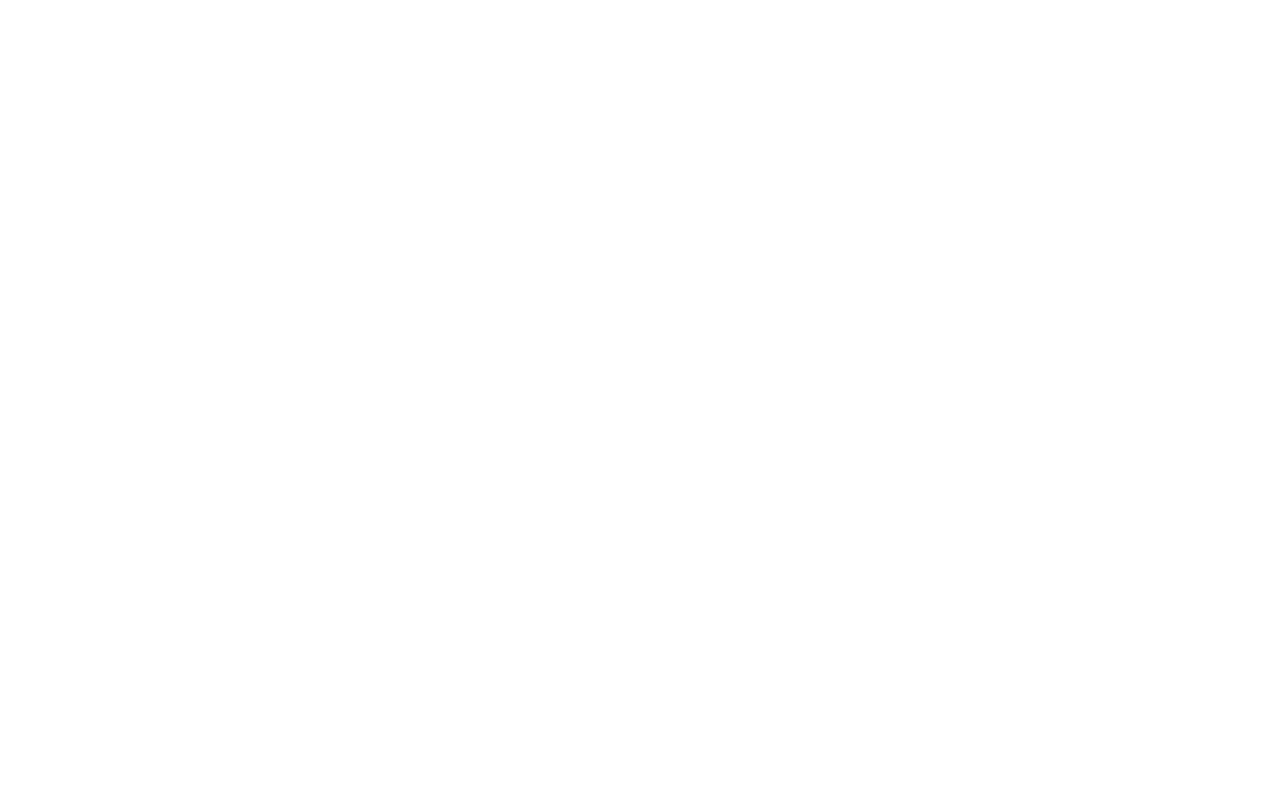
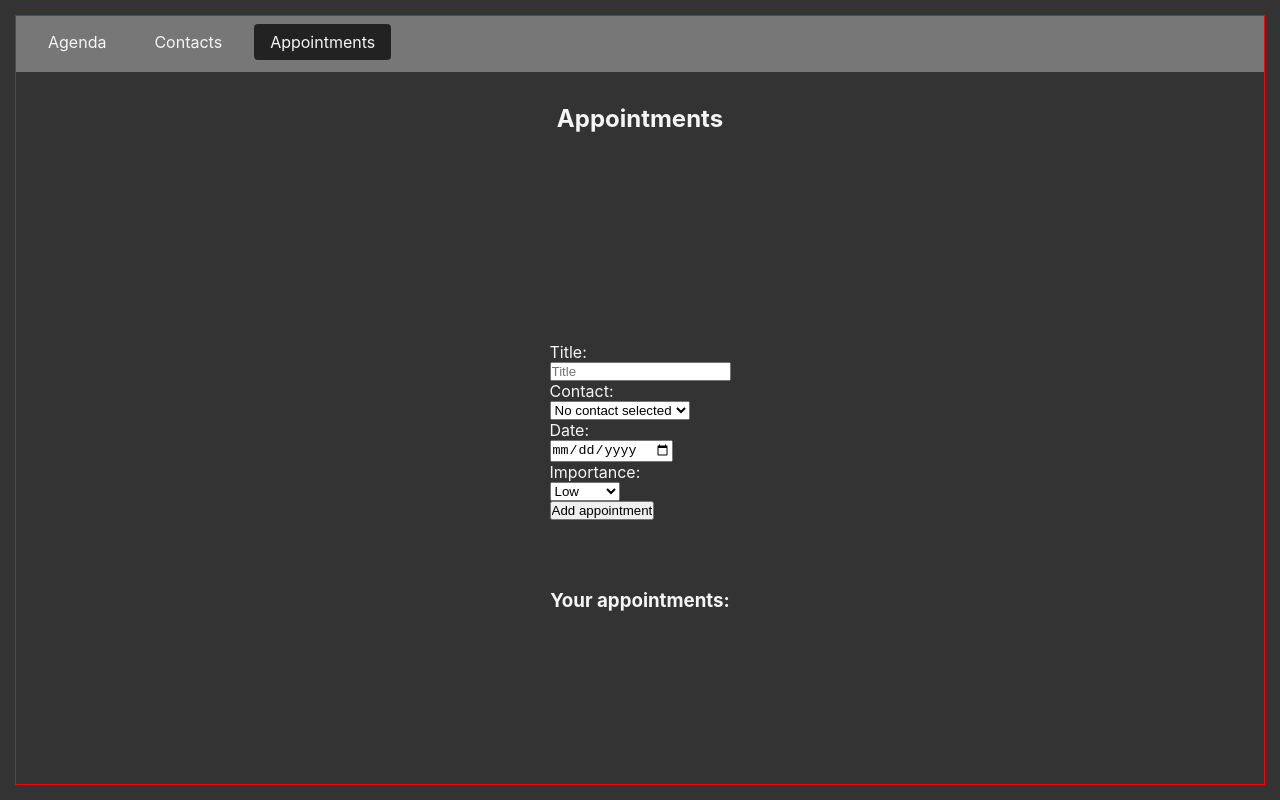
Before and after one commit to GOZEBRAHEAD/react-agenda, a React (Create React App) app: page /appointments in a window 1280 px wide. Built offline with nearby package versions, Linux system fonts and the light colour scheme.

Commit message:
✨ Added contact and appointment components

```diff
--- a/src/App.css
+++ b/src/App.css
@@ -1,38 +1,34 @@
-.App {
-  text-align: center;
+.layout {
+  height: 100%;
+
+  outline: 1px solid red;
+
+  display: grid;
+  grid-template-rows: 3.5rem 1fr;
 }
 
-.App-logo {
-  height: 40vmin;
-  pointer-events: none;
+.layout__navbar {
+  background-color: #777;
+  padding: 1rem 0;
 }
 
-@media (prefers-reduced-motion: no-preference) {
-  .App-logo {
-    animation: App-logo-spin infinite 20s linear;
-  }
+.layout__navbar a {
+  color: whitesmoke;
+  text-decoration: none;
+  margin-left: 1rem;
+  padding: 0.5rem 1rem;
+  border-radius: 0.25rem;
+  transition: all 0.2s ease;
 }
 
-.App-header {
-  background-color: #282c34;
-  min-height: 100vh;
-  display: flex;
-  flex-direction: column;
-  align-items: center;
-  justify-content: center;
-  font-size: calc(10px + 2vmin);
-  color: white;
+.layout__navbar a.active {
+  background-color: #222;
 }
 
-.App-link {
-  color: #61dafb;
+.layout__content {
+  height: 100%;
+  padding: 2rem;
+  text-align: center;
+
+  display: grid;
 }
-
-@keyframes App-logo-spin {
-  from {
-    transform: rotate(0deg);
-  }
-  to {
-    transform: rotate(360deg);
-  }
-}
--- a/src/App.js
+++ b/src/App.js
@@ -1,12 +1,69 @@
-import { BrowserRouter as Router } from 'react-router-dom';
+import { BrowserRouter as Router, Route, NavLink, Switch } from 'react-router-dom';
+
+import { useState } from 'react';
+
+import ContactContainer from './components/ContactContainer/ContactContainer';
+import AppointmentContainer from './components/AppointmentContainer/AppointmentContainer';
 
 import './App.css';
 
 function App() {
 
+  const [contacts, setContacts] = useState([]);
+  const [appointments, setAppointments] = useState([]);
+
+  const addContacts = (name, email, socialType) => {
+
+    setContacts(prevContacts => [...prevContacts, { name, email, socialType }])
+  }
+
+  const addAppointments = (title, contact, date, importance) => {
+
+    setAppointments(prevAppointments => [...prevAppointments, { title, contact, date, importance }])
+  }
+
   return (
 
-    <div className="App">
+    <div className="layout">
+
+      <Router>
+
+        <nav className='layout__navbar'>
+          <NavLink exact to='/' activeClassName="active">Agenda</NavLink>
+          <NavLink to='/contacts' activeClassName="active">Contacts</NavLink>
+          <NavLink to='/appointments' activeClassName="active">Appointments</NavLink>
+        </nav>
+
+        <div className='layout__content'>
+
+          <Switch>
+
+            <Route exact path='/'>
+              <h1>Welcome to the agenda!</h1>
+              <h4>Made by Luciano Nieves</h4>
+              <p>Check it out adding some contacts or appointments :)</p>
+            </Route>
+
+            <Route path='/contacts'>
+              <ContactContainer
+                contacts={contacts}
+                addContacts={addContacts}
+              />
+            </Route>
+
+            <Route path='/appointments'>
+              <AppointmentContainer
+                contacts={contacts}
+                appointments={appointments}
+                addAppointments={addAppointments}
+              />
+            </Route>
+
+          </Switch>
+
+        </div>
+
+      </Router>
 
     </div>
   );
--- /dev/null
+++ b/src/components/AppointmentContainer/AppointmentContainer.css
@@ -0,0 +1,15 @@
+.content__create-appointments {
+  display: grid;
+  place-content: center;
+}
+
+.content__create-appointments form {
+  display: flex;
+  align-items: flex-start;
+
+  flex-direction: column;
+}
+
+.content__see-appointments {
+  display: grid;
+}
--- /dev/null
+++ b/src/components/AppointmentContainer/AppointmentContainer.jsx
@@ -0,0 +1,119 @@
+import React from 'react';
+import { useState } from 'react';
+
+import './AppointmentContainer.css';
+
+const AppointmentContainer = ({ contacts, appointments, addAppointments }) => {
+
+  const [title, setTitle] = useState('');
+  const [contact, setContact] = useState(contacts.length > 0 ? contacts[0].name : '');
+  const [date, setDate] = useState('');
+  const [importance, setImportance] = useState('');
+
+  const handleSubmitAppointment = (e) => {
+    e.preventDefault();
+
+    addAppointments(title, contact, date, importance);
+
+    setTitle('');
+    setContact('');
+    setDate('');
+    setImportance('');
+  }
+
+  const handleChangeTitle = (e) => {
+    setTitle(e.target.value);
+  }
+
+  const handleChangeContact = (e) => {
+    setContact(e.target.value);
+  }
+
+  const handleChangeDate = (e) => {
+    setDate(e.target.value);
+  }
+
+  const handleChangeImportance = (e) => {
+    setImportance(e.target.value);
+  }
+
+  return (
+
+    <>
+
+      <h2>Appointments</h2>
+
+      <section className='content__create-appointments'>
+        <form onSubmit={handleSubmitAppointment}>
+
+          <label htmlFor="appointmentTitle">Title:</label>
+          <input
+            type="text"
+            min="2"
+            max="25"
+            placeholder="Title"
+            name="appointmentTitle"
+            value={title}
+            onChange={handleChangeTitle}
+            required
+          />
+
+          <label htmlFor="appointmentContact">Contact:</label>
+          <select name="appointmentContact" onChange={handleChangeContact}>
+            <option value="-" key={-1} defaultValue="selected">No contact selected</option>
+            {
+              contacts.map((actualContact, i) => {
+
+                return (
+                  <option key={i} value={actualContact}>{actualContact.name}</option>
+                )
+              })
+            }
+          </select>
+
+          <label htmlFor="appointmentDate">Date:</label>
+          <input
+            type="date"
+            name="appointmentDate"
+            value={date}
+            onChange={handleChangeDate}
+            required
+          />
+
+          <label htmlFor="appointmentImportance" onChange={handleChangeImportance}>Importance:</label>
+          <select name="appointmentImportance">
+            <option value="Low" key={-1} defaultValue="selected">Low</option>
+            <option value="Medium">Medium</option>
+            <option value="High">High</option>
+          </select>
+
+          <input type="submit" value="Add appointment" />
+
+        </form>
+      </section>
+
+      <section className='content__see-appointments'>
+        <h3>Your appointments:</h3>
+
+        <div>
+        {
+          appointments.map((actualAppointment, i) => {
+
+          return <div key={i}>
+              <p>Title: {actualAppointment.title}</p>
+              <p>Contact: {actualAppointment.contact}</p>
+              <p>Date: {actualAppointment.date}</p>
+              <p>Importance: {actualAppointment.importance}</p>
+              <br />
+            </div>
+          })
+        }
+        </div>
+      </section>
+
+    </>
+
+  );
+}
+
+export default AppointmentContainer;
--- /dev/null
+++ b/src/components/ContactContainer/ContactContainer.css
@@ -0,0 +1,15 @@
+.content__create-contacts {
+  display: grid;
+  place-content: center;
+}
+
+.content__create-contacts form {
+  display: flex;
+  align-items: flex-start;
+
+  flex-direction: column;
+}
+
+.content__see-contacts {
+  display: grid;
+}
--- /dev/null
+++ b/src/components/ContactContainer/ContactContainer.jsx
@@ -0,0 +1,113 @@
+import React from 'react';
+import { useState } from 'react';
+
+import './ContactContainer.css';
+
+const ContactContainer = ({ contacts, addContacts }) => {
+
+  const [name, setName] = useState('');
+  const [email, setEmail] = useState('');
+  const [socialType, setSocialType] = useState('');
+
+  const handleSubmitContact = (e) => {
+    e.preventDefault();
+
+    addContacts(name, email, socialType);
+
+    setName('');
+    setEmail('');
+    setSocialType('');
+  }
+
+  const handleChangeName = (e) => {
+    setName(e.target.value);
+  }
+
+  const handleChangeEmail = (e) => {
+    setEmail(e.target.value);
+  }
+
+  const handleChangeSocialType = (e) => {
+    setSocialType(e.target.value);
+  }
+
+  return (
+
+    <>
+
+      <h2>Contacts</h2>
+
+      <section className='content__create-contacts'>
+        <form onSubmit={handleSubmitContact}>
+
+          <label htmlFor="contactName">Name:</label>
+          <input
+            type="text"
+            min="2"
+            max="20"
+            placeholder="Name"
+            name="contactName"
+            value={name}
+            onChange={handleChangeName}
+            required
+          />
+
+          <label htmlFor="contactEmail">E-mail:</label>
+          <input
+            type="email"
+            max="20"
+            pattern="^[a-zA-Z0-9.!#$%&*+/=?^_`{|}~-]+@[a-zA-Z0-9-]+(?:\.[a-zA-Z0-9-]+)*$"
+            placeholder="E-mail"
+            name="contactEmail"
+            value={email}
+            onChange={handleChangeEmail}
+            required
+          />
+
+          <label htmlFor="contactSocialType">Social type (friend, family, etc):</label>
+          <input
+            type="text"
+            max="20"
+            name="contactSocialType"
+            value={socialType}
+            onChange={handleChangeSocialType}
+            required
+          />
+
+          {/* <select name="contactSocialType">
+            <option value="-" key={-1} defaultValue="selected">-</option>
+            <option value="friend">Friend</option>
+            <option value="family">Family</option>
+            <option value="coworker">Coworker</option>
+            <option value="partner">Partner</option>
+          </select> */}
+
+          <input type="submit" value="Submit" />
+
+        </form>
+      </section>
+
+      <section className='content__see-contacts'>
+        <h3>Your contacts:</h3>
+
+        <div>
+        {
+          contacts.map((actualContact, i) => {
+
+          return <div key={i}>
+              <p>Name: {actualContact.name}</p>
+              <p>E-mail: {actualContact.email}</p>
+              <p>Type: {actualContact.socialType}</p>
+              <br />
+            </div>
+          })
+        }
+        </div>
+      </section>
+
+    </>
+
+  );
+}
+
+export default ContactContainer;
--- a/src/index.css
+++ b/src/index.css
@@ -1,13 +1,25 @@
+* {
+  margin: 0;
+  padding: 0;
+  box-sizing: border-box;
+}
+
+html, #root {
+  height: 100%;
+}
+
 body {
-  margin: 0;
+  height: 100%;
+  padding: 1rem;
+  background-color: #333;
+  color: whitesmoke;
+
   font-family: -apple-system, BlinkMacSystemFont, 'Segoe UI', 'Roboto', 'Oxygen',
-    'Ubuntu', 'Cantarell', 'Fira Sans', 'Droid Sans', 'Helvetica Neue',
-    sans-serif;
+  'Ubuntu', 'Cantarell', 'Fira Sans', 'Droid Sans', 'Helvetica Neue',
+  sans-serif;
+
+  font-size: 16px;
+
   -webkit-font-smoothing: antialiased;
   -moz-osx-font-smoothing: grayscale;
 }
-
-code {
-  font-family: source-code-pro, Menlo, Monaco, Consolas, 'Courier New',
-    monospace;
-}
```
